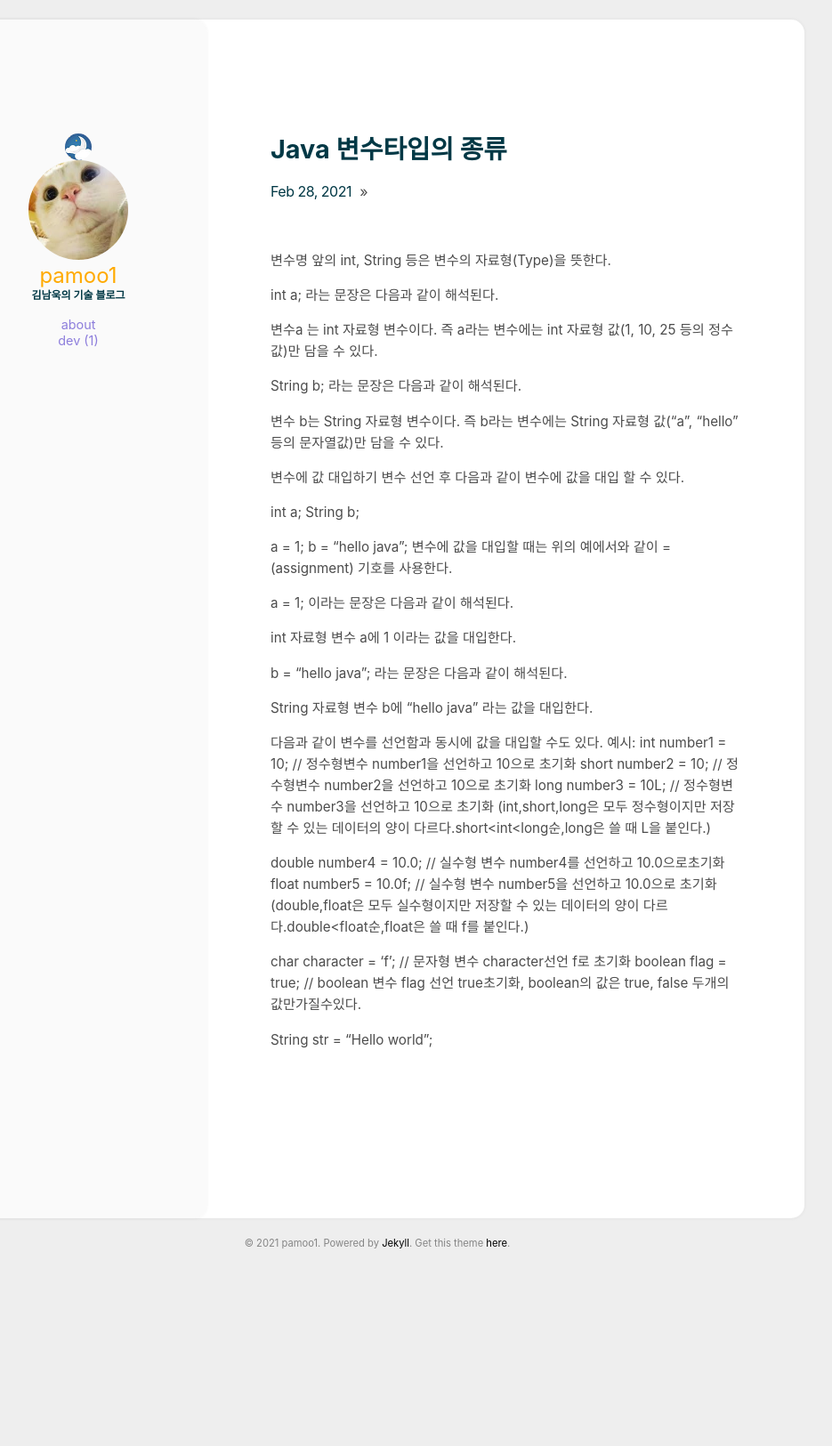
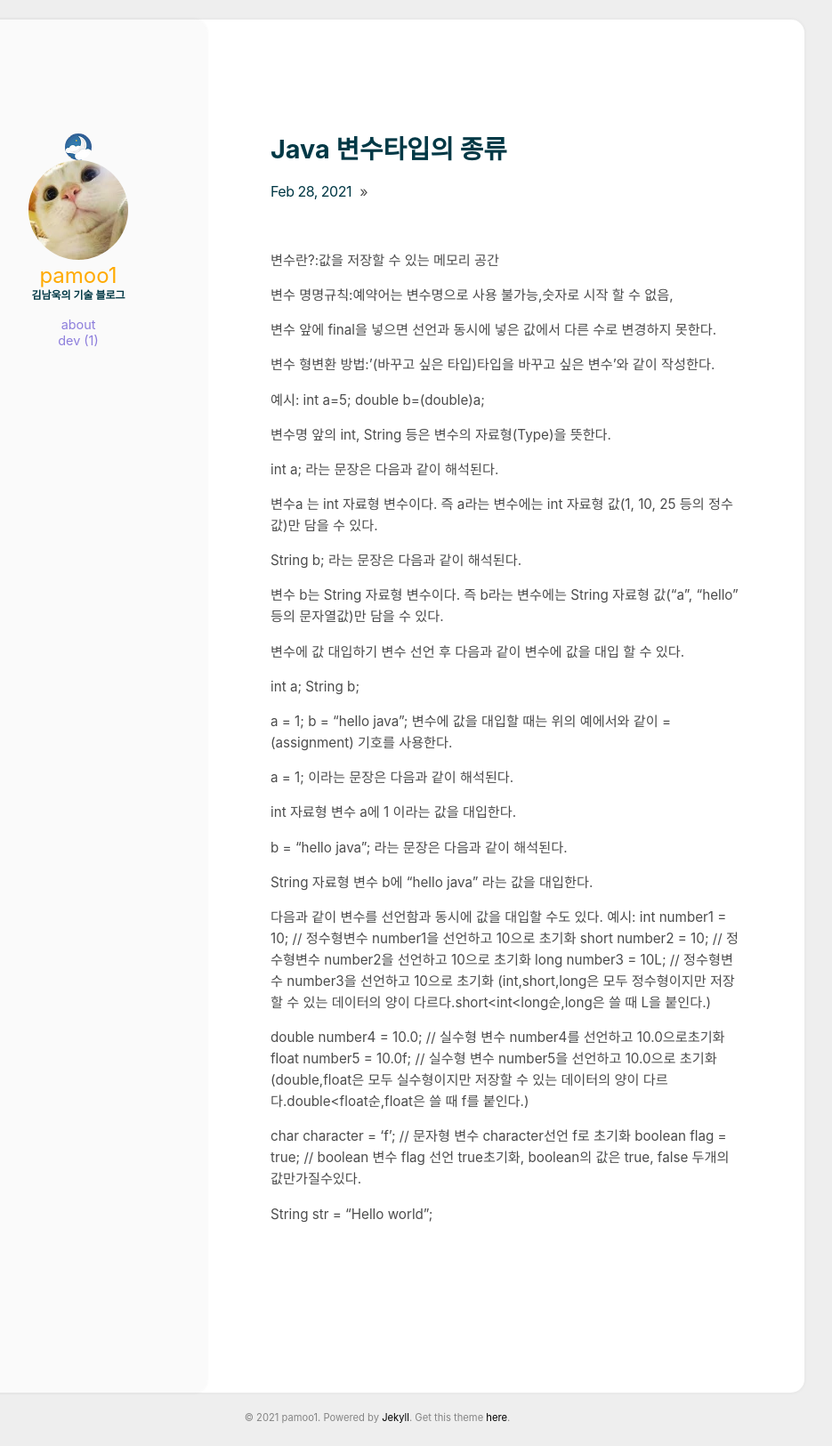
Before and after one commit to pamoo1/bloag, a Jekyll site: the page built from _posts/2021-02-28-java 변수타입의 종류.md, in a window 1280 px wide. Shown: the whole page at 89% size, without its empty margins (216-1151 px from the left). Built offline with Jekyll 4.4.1, drawn with Linux system fonts in a browser that asks for light colours; before the commit the page ends 1429 px from its top, so only the background shows below that.

Commit message:
Update 2021-02-28-java 변수타입의 종류.md

```diff
--- a/_posts/2021-02-28-java 변수타입의 종류.md
+++ b/_posts/2021-02-28-java 변수타입의 종류.md
@@ -1,3 +1,13 @@
+변수란?:값을 저장할 수 있는 메모리 공간
+
+변수 명명규칙:예약어는 변수명으로 사용 불가능,숫자로 시작 할 수 없음,
+
+변수 앞에 final을 넣으면 선언과 동시에 넣은 값에서 다른 수로 변경하지 못한다.
+
+변수 형변환 방법:'(바꾸고 싶은 타입)타입을 바꾸고 싶은 변수'와 같이 작성한다.
+
+예시: int a=5; double b=(double)a;
+
 변수명 앞의 int, String 등은 변수의 자료형(Type)을 뜻한다.
 
 int a; 라는 문장은 다음과 같이 해석된다.
```
